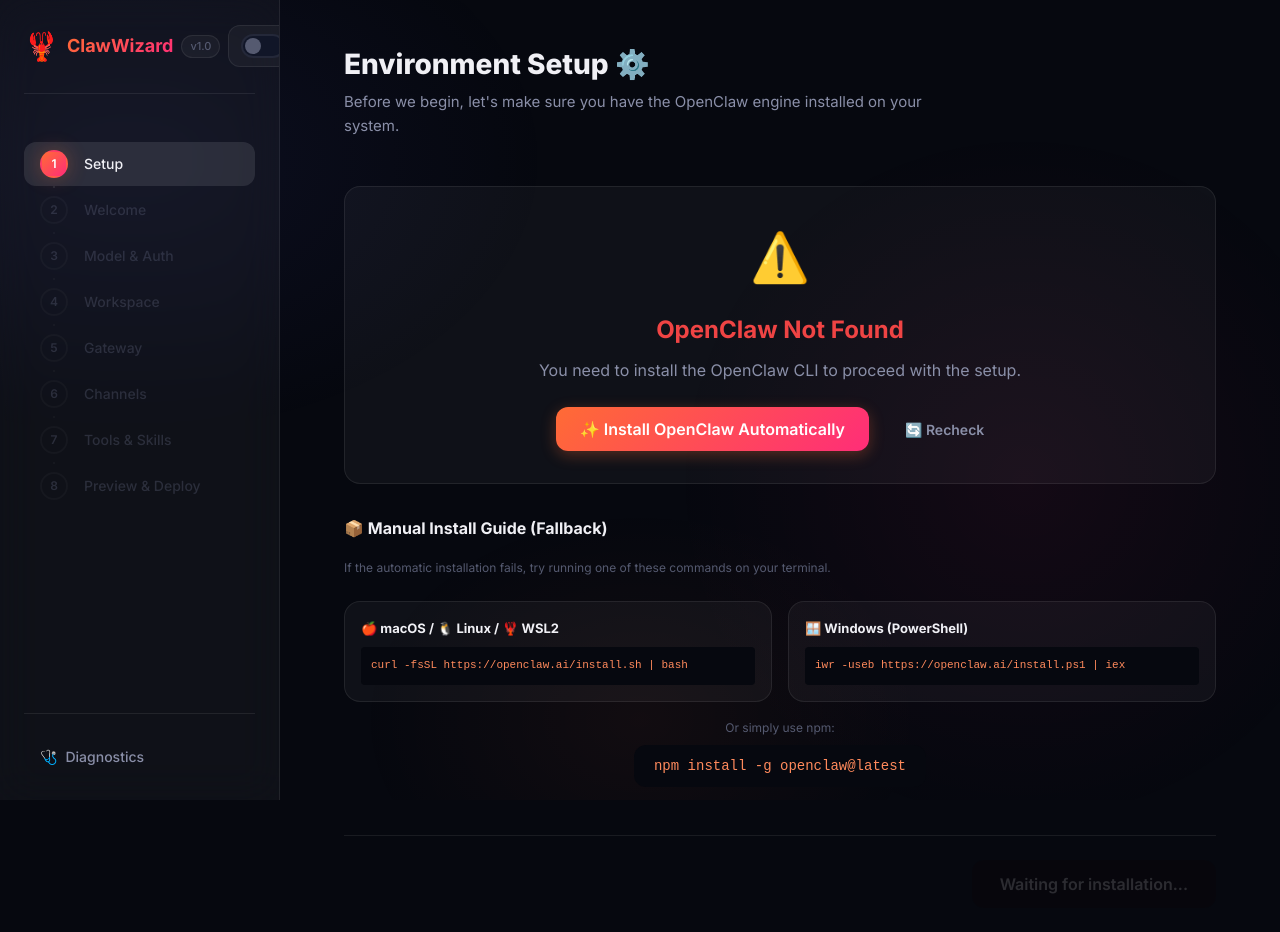
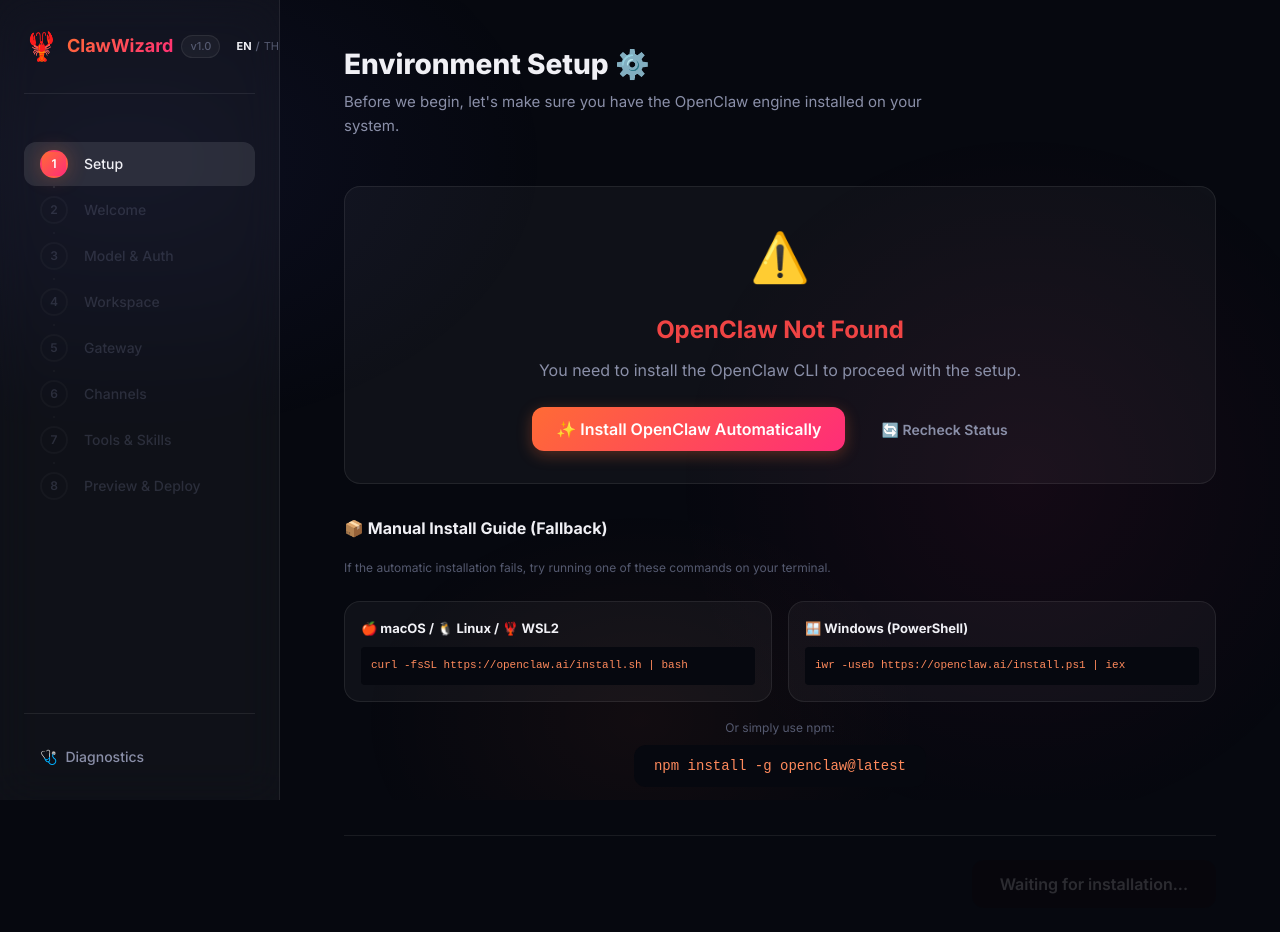
Before and after one commit to OpenKrab/ClawWizard, a React (Vite) app: page / in a window 1280 px wide. Shown: the top 932 px of the page. Built offline with nearby package versions, Linux system fonts and the light colour scheme; no server answers.

Commit message:
feat: add global language switcher and thai/english translations for Setup and Welcome pages

```diff
--- a/src/App.jsx
+++ b/src/App.jsx
@@ -10,6 +10,7 @@ import ToolsSkillsPage from './pages/ToolsSkillsPage'
 import PreviewDeployPage from './pages/PreviewDeployPage'
 import DiagnosticsPage from './pages/DiagnosticsPage'
 import ThemeSwitcher from './components/ThemeSwitcher'
+import LanguageSwitcher from './components/LanguageSwitcher'
 import { useEffect } from 'react'
 
 const STEP_ROUTES = ['/', '/welcome', '/model', '/workspace', '/gateway', '/channels', '/tools', '/deploy']
@@ -30,7 +31,10 @@ export default function App() {
           <span className="logo-icon">🦞</span>
           <span className="logo-text">ClawWizard</span>
           <span className="logo-version">v1.0</span>
-          <ThemeSwitcher />
+          <div style={{ display: 'flex', alignItems: 'center', marginLeft: 'auto' }}>
+            <LanguageSwitcher />
+            <ThemeSwitcher />
+          </div>
         </div>
 
         <ul className="step-list">
--- /dev/null
+++ b/src/components/LanguageSwitcher.jsx
@@ -0,0 +1,31 @@
+import { useWizard } from '../context/WizardContext'
+
+export default function LanguageSwitcher() {
+  const { state, dispatch } = useWizard()
+
+  const toggleLang = () => {
+    const newLang = state.lang === 'en' ? 'th' : 'en'
+    dispatch({ type: 'SET_LANG', payload: newLang })
+  }
+
+  return (
+    <button
+      onClick={toggleLang}
+      className="btn btn-ghost btn-sm"
+      style={{
+        display: 'flex',
+        alignItems: 'center',
+        gap: '4px',
+        padding: '2px 8px',
+        fontSize: '11px',
+        borderRadius: 'var(--radius-sm)',
+        marginRight: '8px'
+      }}
+      title="Switch Language / เปลี่ยนภาษา"
+    >
+      <span style={{ fontWeight: state.lang === 'en' ? 'bold' : 'normal', color: state.lang === 'en' ? 'var(--text-primary)' : 'var(--text-tertiary)' }}>EN</span>
+      <span style={{ color: 'var(--text-tertiary)' }}>/</span>
+      <span style={{ fontWeight: state.lang === 'th' ? 'bold' : 'normal', color: state.lang === 'th' ? 'var(--text-primary)' : 'var(--text-tertiary)' }}>TH</span>
+    </button>
+  )
+}
--- a/src/context/WizardContext.jsx
+++ b/src/context/WizardContext.jsx
@@ -102,6 +102,7 @@ const initialState = {
   apiKey: '',
   skippedFields: [],
   theme: 'dark', // Add theme state
+  lang: 'en', // Add language state
 }
 
 function loadState() {
@@ -206,6 +207,8 @@ function wizardReducer(state, action) {
       }
     case 'SET_THEME':
       return { ...state, theme: action.payload }
+    case 'SET_LANG':
+      return { ...state, lang: action.payload }
     case 'RESET':
       return { ...initialState }
     default:
--- /dev/null
+++ b/src/i18n.js
@@ -0,0 +1,126 @@
+import { useWizard } from "./context/WizardContext";
+
+const translations = {
+  en: {
+    setup_title: "Environment Setup ⚙️",
+    setup_subtitle:
+      "Before we begin, let's make sure you have the OpenClaw engine installed on your system.",
+    checking_system: "Checking system... ⏳",
+    openclaw_installed: "OpenClaw is Installed",
+    openclaw_not_found: "OpenClaw Not Found",
+    version: "Version",
+    node: "Node",
+    install_to_proceed:
+      "You need to install the OpenClaw CLI to proceed with the setup.",
+    recheck_status: "🔄 Recheck Status",
+    installing_wait: "⏳ Installing... Please wait",
+    install_auto: "✨ Install OpenClaw Automatically",
+    manual_guide_title: "📦 Manual Install Guide (Fallback)",
+    manual_guide_desc:
+      "If the automatic installation fails, try running one of these commands on your terminal.",
+    or_use_npm: "Or simply use npm:",
+    btn_continue: "Continue →",
+    waiting_install: "Waiting for installation...",
+    install_failed: "Install failed. Please try manual installation.",
+    error_install: "Error during install: ",
+    alert_install_first: "Please install OpenClaw first!",
+
+    // Welcome Page
+    welcome_title: "Welcome to",
+    welcome_subtitle:
+      "Set up your OpenClaw personal AI assistant in minutes. Choose your use case to get started with tailored recommendations.",
+    cost: "Cost:",
+    recommended_templates: "📦 Recommended Templates",
+    one_click_presets:
+      "One-click presets for your use case. You can customize everything in the next steps.",
+
+    // Use Cases Titles
+    uc_personal_title: "Personal Assistant",
+    uc_personal_desc: "Daily tasks, reminders, Q&A, and life management",
+    uc_coding_title: "Coding Helper",
+    uc_coding_desc: "Code writing, debugging, file management, and docs lookup",
+    uc_content_title: "Content Creator",
+    uc_content_desc: "Writing, editing, social media, and creative work",
+    uc_automation_title: "Automation & Scraping",
+    uc_automation_desc: "Web scraping, browser automation, and scheduled tasks",
+    uc_trading_title: "Trading Bot",
+    uc_trading_desc: "Market data, analysis, alerts, and portfolio tracking",
+    uc_research_title: "Research Agent",
+    uc_research_desc: "Deep web research, summarization, and report generation",
+    uc_custom_title: "Custom Setup",
+    uc_custom_desc: "Start from scratch and configure everything yourself",
+
+    // Cost Levels
+    cost_low: "Low",
+    cost_medium: "Medium",
+    cost_high: "High",
+    cost_varies: "Varies",
+  },
+  th: {
+    setup_title: "เตรียมความพร้อม ⚙️",
+    setup_subtitle:
+      "ก่อนจะเริ่มกัน เรามาตรวจสอบกันก่อนว่าเครื่องของคุณติดตั้งระบบ OpenClaw ไว้หรือยัง",
+    checking_system: "กำลังตรวจสอบระบบ... ⏳",
+    openclaw_installed: "ติดตั้ง OpenClaw เรียบร้อยแล้ว",
+    openclaw_not_found: "ไม่พบ OpenClaw บนเครื่อง",
+    version: "เวอร์ชัน",
+    node: "ระบบ Node",
+    install_to_proceed: "คุณจำเป็นต้องติดตั้ง OpenClaw CLI เพื่อดำเนินการต่อ",
+    recheck_status: "🔄 ตรวจสอบเช็คอีกครั้ง",
+    installing_wait: "⏳ กำลังติดตั้ง... โปรดรอสักครู่",
+    install_auto: "✨ ติดตั้ง OpenClaw อัตโนมัติ",
+    manual_guide_title: "📦 วิธีติดตั้งด้วยตัวเอง (สำรอง)",
+    manual_guide_desc:
+      "ถ้าติดตั้งอัตโนมัติไม่ผ่าน ลองก็อปคำสั่งพวกนี้ไปรันใน Terminal ดูนะ",
+    or_use_npm: "หรือใช้คำสั่ง npm ง่ายๆ:",
+    btn_continue: "ดำเนินการต่อ →",
+    waiting_install: "รอการติดตั้งสักครู่...",
+    install_failed: "การติดตั้งอัตโนมัติล้มเหลว โปรดลองติดตั้งด้วยตัวเอง",
+    error_install: "เกิดข้อผิดพลาดระหว่างติดตั้ง: ",
+    alert_install_first: "โปรดติดตั้ง OpenClaw ก่อนดำเนินการต่อ!",
+
+    // Welcome Page
+    welcome_title: "ยินดีต้อนรับสู่",
+    welcome_subtitle:
+      "ตั้งค่าผู้ช่วย AI ส่วนตัว OpenClaw ของคุณในไม่กี่นาที เลือกรูปแบบการใช้งานเพื่อเริ่มต้นด้วยเทมเพลตที่เหมาะกับคุณที่สุด",
+    cost: "ค่าใช้จ่าย:",
+    recommended_templates: "📦 เทมเพลตที่แนะนำ",
+    one_click_presets:
+      "เทมเพลตสำเร็จรูปคลิกเดียวจบ คุณสามารถเข้าไปปรับแต่งแบบละเอียดได้ในขั้นตอนถัดไป",
+
+    // Use Cases Titles
+    uc_personal_title: "ผู้ช่วยส่วนตัว",
+    uc_personal_desc: "ช่วยงานทั่วไป แจ้งเตือน ตอบคำถาม และจัดการชีวิตประจำวัน",
+    uc_coding_title: "ผู้ช่วยเขียนโค้ด",
+    uc_coding_desc: "เขียนโค้ด แก้บั๊ก จัดการไฟล์ และค้นหาเอกสารโปรแกรมเมอร์",
+    uc_content_title: "สร้างสรรค์คอนเทนต์",
+    uc_content_desc:
+      "เขียนบทความ พิสูจน์อักษร แต่งสเตตัสโซเชียล และงานเขียนอื่นๆ",
+    uc_automation_title: "ดึงข้อมูล & ออโตเมชั่น",
+    uc_automation_desc:
+      "สายสคริปต์ ดึงข้อมูลเว็บ สั่งรันบอทเบราว์เซอร์ และตั้งเวลาทำงาน",
+    uc_trading_title: "บอทเทรดหุ้น/คริปโต",
+    uc_trading_desc: "ดูราคาตลาด วิเคราะห์กราฟ แจ้งเตือนราคา และแทร็กพอร์ต",
+    uc_research_title: "ผู้ช่วยนักวิจัย",
+    uc_research_desc: "ค้นคว้าข้อมูลเชิงลึกบนเน็ต สรุปเนื้อหา และสร้างรายงาน",
+    uc_custom_title: "ปรับแต่งแบบอิสระ",
+    uc_custom_desc: "เริ่มจากศูนย์และปรับแต่งทุกอย่างด้วยตัวเอง",
+
+    // Cost Levels
+    cost_low: "ต่ำ",
+    cost_medium: "ปานกลาง",
+    cost_high: "สูง",
+    cost_varies: "ไม่แน่นอน",
+  },
+};
+
+export function useTranslation() {
+  const { state } = useWizard();
+  const lang = state.lang || "en";
+
+  const t = (key) => {
+    return translations[lang]?.[key] || translations["en"]?.[key] || key;
+  };
+
+  return { t, lang };
+}
--- a/src/pages/SetupPage.jsx
+++ b/src/pages/SetupPage.jsx
@@ -1,8 +1,10 @@
 import { useState, useEffect } from 'react'
 import { useWizard } from '../context/WizardContext'
+import { useTranslation } from '../i18n'
 
 export default function SetupPage() {
   const { nextStep } = useWizard()
+  const { t } = useTranslation()
   const [status, setStatus] = useState(null)
   const [loading, setLoading] = useState(true)
   const [installing, setInstalling] = useState(false)
@@ -27,10 +29,10 @@ export default function SetupPage() {
       if (data.success) {
         checkStatus()
       } else {
-        alert('Install failed. Please try manual installation.\n' + (data.output || ''))
+        alert(t('install_failed') + '\n' + (data.output || ''))
       }
     } catch (e) {
-      alert('Error during install: ' + e.message)
+      alert(t('error_install') + e.message)
     } finally {
       setInstalling(false)
     }
@@ -46,28 +48,28 @@ export default function SetupPage() {
     <div className="animate-in">
       <div className="page-header">
         <h1 className="page-title">
-          Environment Setup ⚙️
+          {t('setup_title')}
         </h1>
         <p className="page-subtitle">
-          Before we begin, let's make sure you have the OpenClaw engine installed on your system.
+          {t('setup_subtitle')}
         </p>
       </div>
 
       <div className="glass-card" style={{ padding: 'var(--space-xl)', marginBottom: 'var(--space-xl)', textAlign: 'center' }}>
         {loading ? (
-          <div style={{ color: 'var(--text-secondary)' }}>Checking system... ⏳</div>
+          <div style={{ color: 'var(--text-secondary)' }}>{t('checking_system')}</div>
         ) : (
           <div>
             <div style={{ fontSize: '48px', marginBottom: 'var(--space-md)' }}>
               {isReady ? '✅' : '⚠️'}
             </div>
             <h2 style={{ fontSize: '24px', fontWeight: 700, marginBottom: 'var(--space-sm)', color: isReady ? 'var(--status-success)' : 'var(--status-error)' }}>
-              {isReady ? 'OpenClaw is Installed' : 'OpenClaw Not Found'}
+              {isReady ? t('openclaw_installed') : t('openclaw_not_found')}
             </h2>
             <p style={{ color: 'var(--text-secondary)', marginBottom: 'var(--space-lg)' }}>
               {isReady
-                ? `Version: ${status?.openclaw?.version || 'Unknown'} | Node: ${status?.node?.version}`
-                : 'You need to install the OpenClaw CLI to proceed with the setup.'}
+                ? `${t('version')}: ${status?.openclaw?.version || 'Unknown'} | ${t('node')}: ${status?.node?.version}`
+                : t('install_to_proceed')}
             </p>
 
             {!isReady && (
@@ -78,10 +80,10 @@ export default function SetupPage() {
                   disabled={installing}
                   style={{ fontSize: '16px', padding: '12px 24px' }}
                 >
-                  {installing ? '⏳ Installing... Please wait' : '✨ Install OpenClaw Automatically'}
+                  {installing ? t('installing_wait') : t('install_auto')}
                 </button>
                 <button className="btn btn-ghost" onClick={checkStatus} disabled={installing}>
-                  🔄 Recheck
+                  {t('recheck_status')}
                 </button>
               </div>
             )}
@@ -91,9 +93,9 @@ export default function SetupPage() {
 
       {!isReady && !loading && (
         <div className="form-section">
-          <h3 className="form-section-title">📦 Manual Install Guide (Fallback)</h3>
+          <h3 className="form-section-title">{t('manual_guide_title')}</h3>
           <p className="field-hint" style={{ marginBottom: 'var(--space-lg)' }}>
-            If the automatic installation fails, try running one of these commands on your terminal.
+            {t('manual_guide_desc')}
           </p>
 
           <div style={{ display: 'grid', gridTemplateColumns: '1fr 1fr', gap: 'var(--space-md)' }}>
@@ -111,7 +113,7 @@ export default function SetupPage() {
             </div>
           </div>
           <div style={{ marginTop: 'var(--space-md)', textAlign: 'center' }}>
-            <p className="field-hint" style={{ marginBottom: 'var(--space-sm)' }}>Or simply use npm:</p>
+            <p className="field-hint" style={{ marginBottom: 'var(--space-sm)' }}>{t('or_use_npm')}</p>
             <code style={{ display: 'inline-block', fontSize: '14px', background: 'var(--bg-primary)', padding: '10px 20px', borderRadius: 'var(--radius-md)', color: 'var(--text-accent)', border: '1px solid var(--border-color)' }}>
               npm install -g openclaw@latest
             </code>
@@ -123,10 +125,10 @@ export default function SetupPage() {
         <div />
         <button
           className={`btn ${isReady ? 'btn-primary' : 'btn-default'} btn-lg`}
-          onClick={() => isReady ? nextStep() : alert('Please install OpenClaw first!')}
+          onClick={() => isReady ? nextStep() : alert(t('alert_install_first'))}
           disabled={!isReady || loading}
         >
-          {isReady ? 'Continue →' : 'Waiting for installation...'}
+          {isReady ? t('btn_continue') : t('waiting_install')}
         </button>
       </div>
     </div>
```
Also changed, not shown: src/pages/WelcomePage.jsx (+10 -8 lines).
